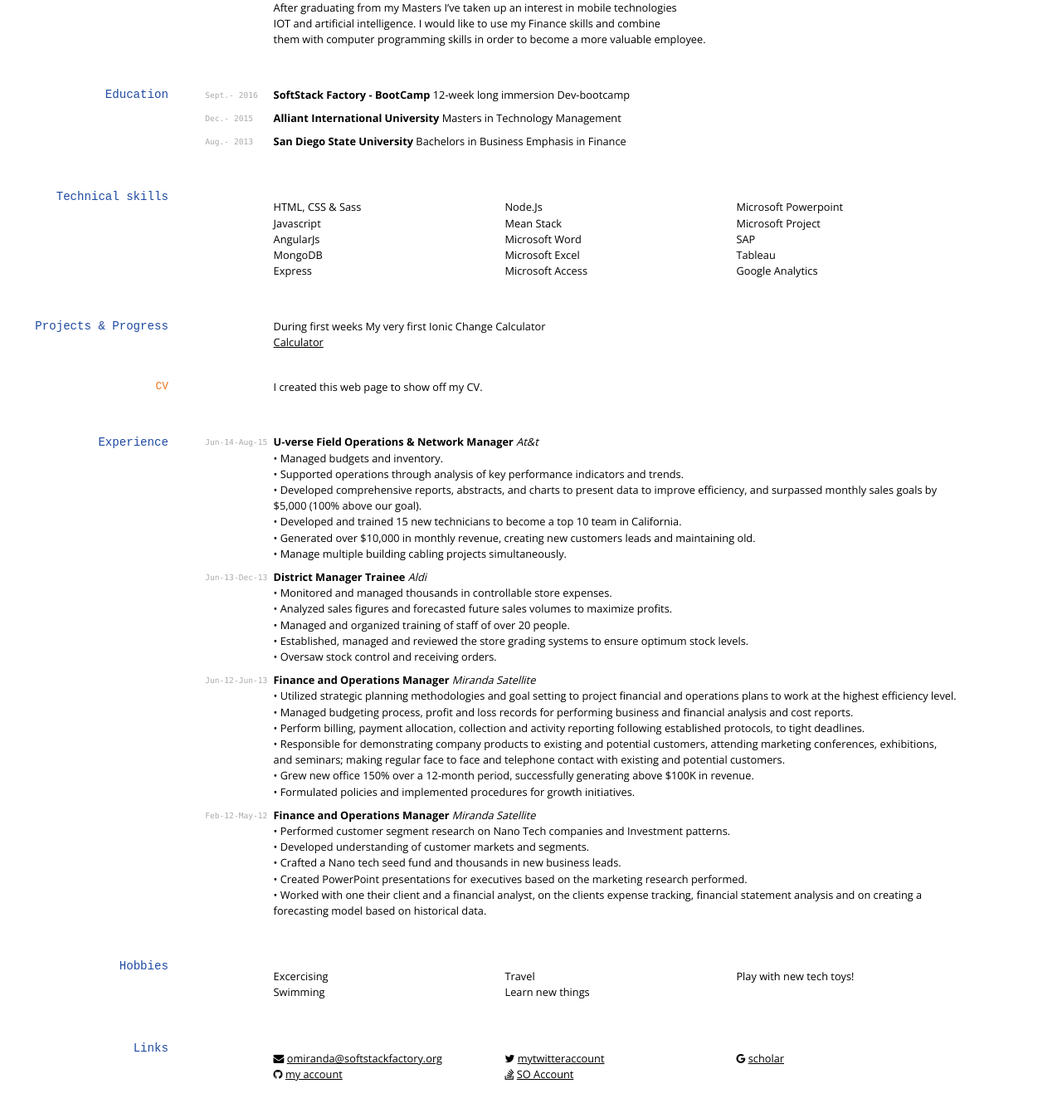
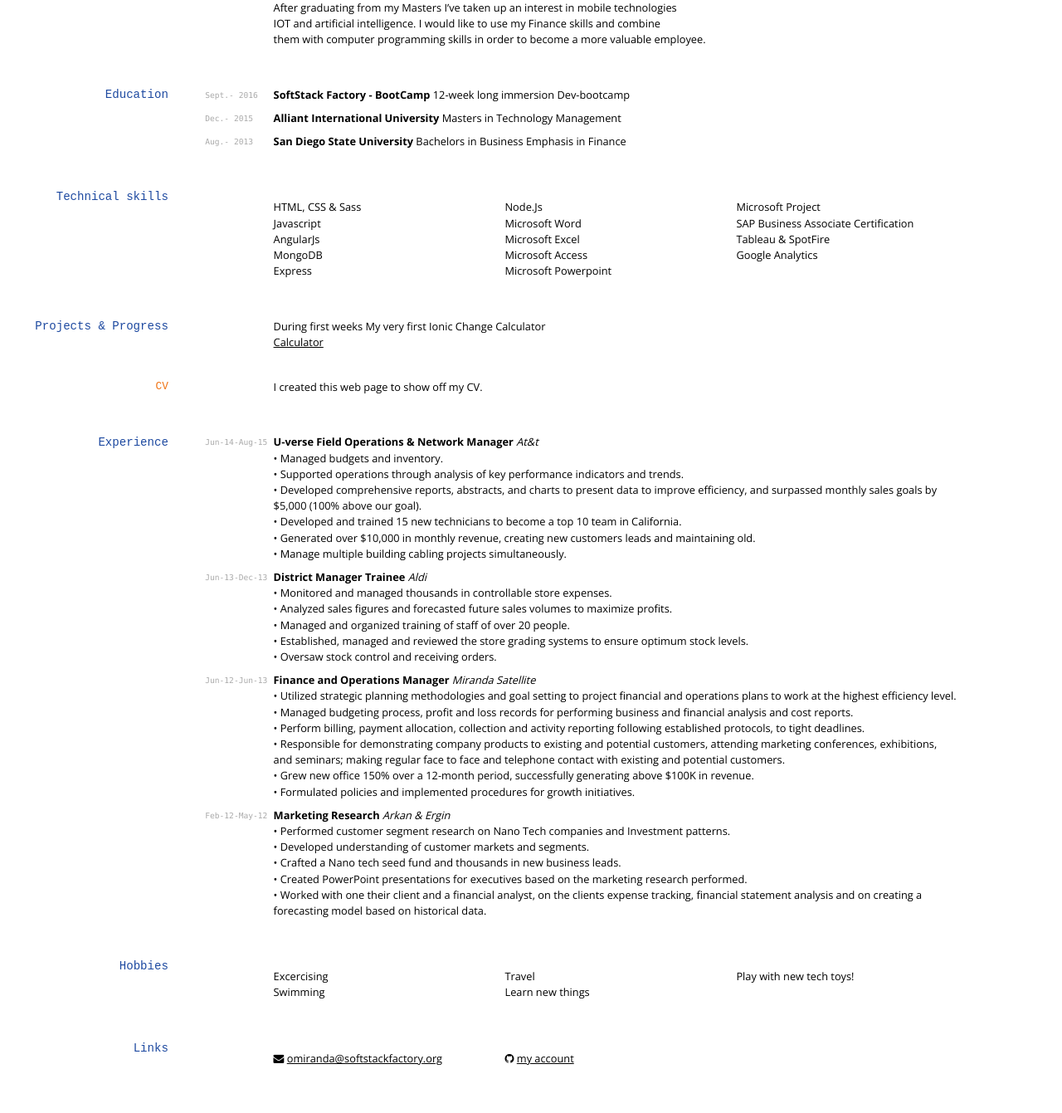
Before and after one commit to omirandassf/omirandassf.github.io, a Jekyll site: the page built from index.md, in a window 1280 px wide and 1400 px high, scrolled down 281 px. Shown: the top 1341 px of the window at 83% size. Built offline with Jekyll 4.4.1, drawn with Linux system fonts in a browser that asks for light colours; nearby versions of some CDN libraries.

Commit message:
changing info

```diff
--- a/index.md
+++ b/index.md
@@ -46,14 +46,13 @@ __San Diego State University__ Bachelors in Business Emphasis in Finance
 * MongoDB
 * Express
 * Node.Js
-* Mean Stack
 * Microsoft Word
 * Microsoft Excel
 * Microsoft Access
 * Microsoft Powerpoint
 * Microsoft Project
-* SAP
-* Tableau
+* SAP Business Associate Certification
+* Tableau & SpotFire
 * Google Analytics
 
 ## Projects & Progress
@@ -101,7 +100,7 @@ __Finance and Operations Manager__  <em>Miranda Satellite</em><br>
 
 
 `Feb-12-May-12`
-__Finance and Operations Manager__  <em>Miranda Satellite</em><br>
+__Marketing Research__  <em>Arkan & Ergin</em><br>
 • 	Performed customer segment research on Nano Tech companies and Investment patterns.<br>
 • 	Developed understanding of customer markets and segments.<br>
 •	Crafted a Nano tech seed fund and thousands in new business leads.<br>
@@ -123,6 +122,6 @@ __Finance and Operations Manager__  <em>Miranda Satellite</em><br>
 
 * <i class="fa fa-envelope"></i> <a href="mailto:">omiranda@softstackfactory.org</a><br />
 * <i class="fa fa-github"></i> <a href="https://github.com/omirandassf">my account</a><br />
-* <i class="fa fa-twitter"></i> <a href="http://twitter.com/">mytwitteraccount</a><br />
-* <i class="fa fa-stack-overflow"></i> <a href="http://stackoverflow.com/">SO Account</a>
-* <i class="fa fa-google"></i> <a href="http://scholar.google.com/">scholar</a>
+<!--* <i class="fa fa-twitter"></i> <a href="http://twitter.com/">mytwitteraccount</a><br />-->
+<!--* <i class="fa fa-stack-overflow"></i> <a href="http://stackoverflow.com/">SO Account</a>-->
+<!--* <i class="fa fa-google"></i> <a href="http://scholar.google.com/">scholar</a>-->
```
